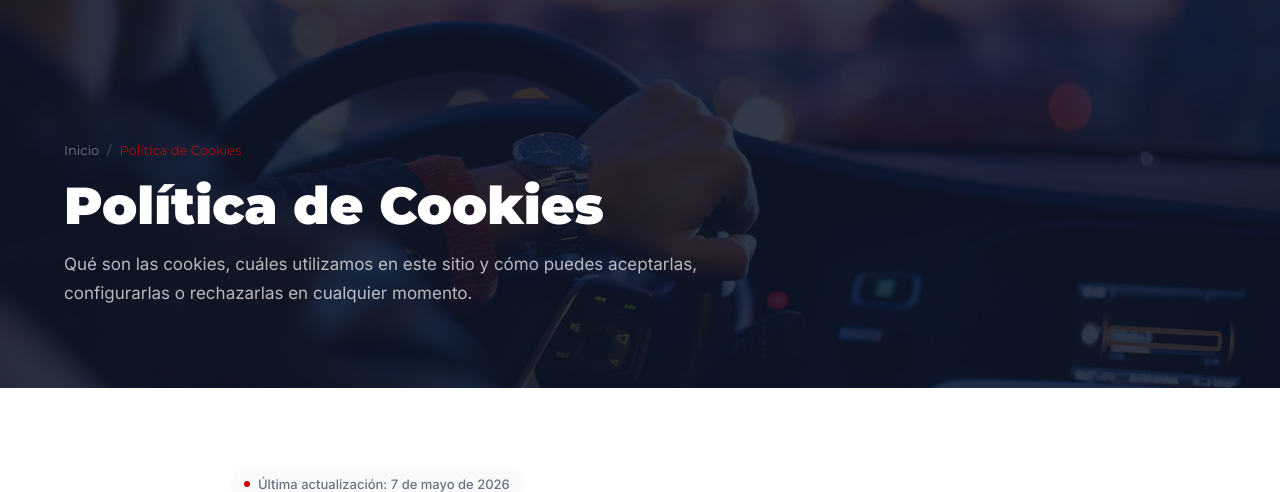
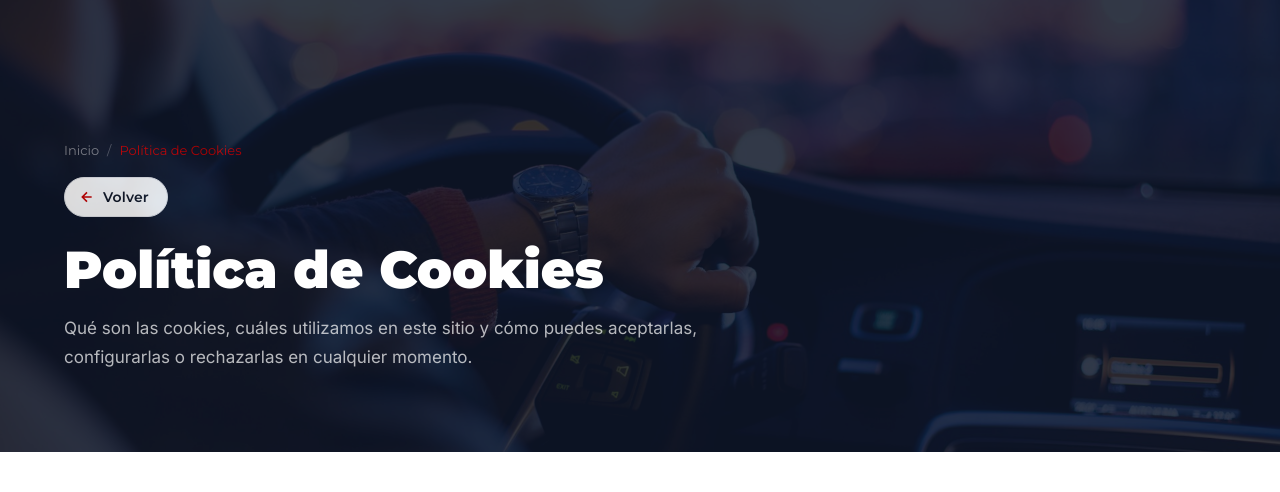
Before and after one commit to djcreateweb/Orquestador-Programacion, a PHP site: page /html/cookies.html in a window 1280 px wide. Shown: the part 48-540 px from the top of the page. Run offline with PHP 8.4, Linux system fonts and the light colour scheme.

Commit message:
feat(hervas-seguros): añade botón "Volver" en las 3 páginas legales
Inserta una píldora .btn-back con flecha SVG bajo el breadcrumb de
aviso-legal, privacidad y cookies. Usa history.back() con fallback a
index.html si no hay historial. Hover llena de rojo y desplaza la
flecha. La nav principal (Inicio / Nuestros Seguros / Sobre Nosotros /
Pide Presupuesto) ya estaba presente en las 3 páginas desde su
creación.

Co-Authored-By: Claude Opus 4.7 (1M context) <noreply@anthropic.com>

```diff
--- a/proyectos/hervas-seguros/css/style.css
+++ b/proyectos/hervas-seguros/css/style.css
@@ -2046,6 +2046,53 @@ tr:hover td { background: var(--color-grey-xlight); }
 }
 
 /* ============================================================
+   BOTÓN "VOLVER" (páginas legales)
+   ============================================================ */
+.btn-back {
+  display: inline-flex;
+  align-items: center;
+  gap: 8px;
+  padding: 10px 18px 10px 14px;
+  background: #fff;
+  color: var(--color-text);
+  font-family: var(--font-heading);
+  font-weight: 600;
+  font-size: 0.875rem;
+  letter-spacing: 0.01em;
+  border: 1px solid var(--color-grey-light);
+  border-radius: 999px;
+  cursor: pointer;
+  transition: transform var(--t-fast), border-color var(--t-fast),
+              background var(--t-fast), color var(--t-fast),
+              box-shadow var(--t-fast);
+  margin-bottom: 24px;
+}
+
+.btn-back svg {
+  width: 16px;
+  height: 16px;
+  transition: transform var(--t-base);
+  color: var(--color-primary);
+}
+
+.btn-back:hover {
+  border-color: var(--color-primary);
+  background: var(--color-primary);
+  color: #fff;
+  box-shadow: var(--shadow-red);
+}
+
+.btn-back:hover svg {
+  color: #fff;
+  transform: translateX(-3px);
+}
+
+.btn-back:focus-visible {
+  outline: 3px solid rgba(204, 0, 0, 0.35);
+  outline-offset: 2px;
+}
+
+/* ============================================================
    LEGAL PAGES (Aviso Legal, Privacidad, Cookies)
    ============================================================ */
 .legal-section {
--- a/proyectos/hervas-seguros/html/aviso-legal.html
+++ b/proyectos/hervas-seguros/html/aviso-legal.html
@@ -53,6 +53,12 @@
           <span class="sep" aria-hidden="true">/</span>
           <span class="current" aria-current="page">Aviso Legal</span>
         </nav>
+        <button type="button" class="btn-back"
+                onclick="if(document.referrer && history.length > 1){history.back();}else{location.href='index.html';}"
+                aria-label="Volver a la página anterior">
+          <svg fill="none" stroke="currentColor" stroke-width="2.4" viewBox="0 0 24 24" aria-hidden="true"><path d="M19 12H5M12 19l-7-7 7-7"/></svg>
+          Volver
+        </button>
         <div class="page-header__content">
           <h1 class="page-header__title" id="page-title">Aviso Legal</h1>
           <p class="page-header__sub">
--- a/proyectos/hervas-seguros/html/cookies.html
+++ b/proyectos/hervas-seguros/html/cookies.html
@@ -45,6 +45,12 @@
           <span class="sep" aria-hidden="true">/</span>
           <span class="current" aria-current="page">Política de Cookies</span>
         </nav>
+        <button type="button" class="btn-back"
+                onclick="if(document.referrer && history.length > 1){history.back();}else{location.href='index.html';}"
+                aria-label="Volver a la página anterior">
+          <svg fill="none" stroke="currentColor" stroke-width="2.4" viewBox="0 0 24 24" aria-hidden="true"><path d="M19 12H5M12 19l-7-7 7-7"/></svg>
+          Volver
+        </button>
         <div class="page-header__content">
           <h1 class="page-header__title" id="page-title">Política de Cookies</h1>
           <p class="page-header__sub">
--- a/proyectos/hervas-seguros/html/privacidad.html
+++ b/proyectos/hervas-seguros/html/privacidad.html
@@ -45,6 +45,12 @@
           <span class="sep" aria-hidden="true">/</span>
           <span class="current" aria-current="page">Política de Privacidad</span>
         </nav>
+        <button type="button" class="btn-back"
+                onclick="if(document.referrer && history.length > 1){history.back();}else{location.href='index.html';}"
+                aria-label="Volver a la página anterior">
+          <svg fill="none" stroke="currentColor" stroke-width="2.4" viewBox="0 0 24 24" aria-hidden="true"><path d="M19 12H5M12 19l-7-7 7-7"/></svg>
+          Volver
+        </button>
         <div class="page-header__content">
           <h1 class="page-header__title" id="page-title">Política de Privacidad</h1>
           <p class="page-header__sub">
```
